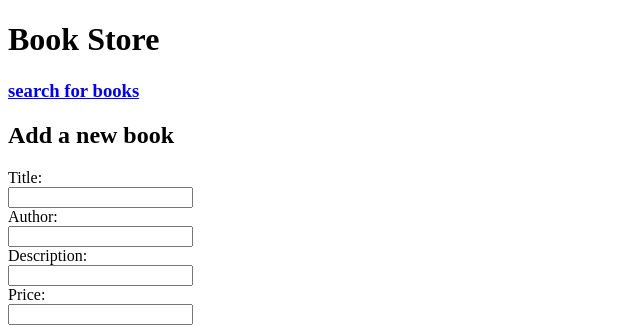
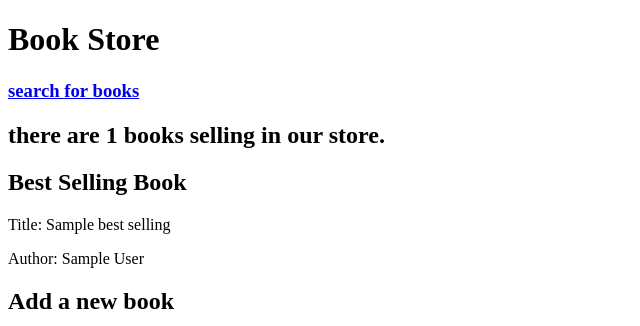
Before and after one commit to xuzhihuiCSY/449finalProj_bookStore, a Flask app: template templates/index.html in a window 1280 px wide. Shown: the top 326 px of the page, without its empty margins (0-640 px from the left). Run offline with Flask 3, Linux system fonts and the light colour scheme; the template is opened without the code that fills it: most values are stand-ins (such as "Sample title", 1, 10 or a date in 2020).

Commit message:
Add files via upload

```diff
--- a/main.py
+++ b/main.py
@@ -7,9 +7,23 @@ app = Flask(__name__)
 
 @app.route('/')
 def index():
-    response = requests.get('http://localhost:8000/books')  # Assuming your FastAPI server is running on this address
-    books = response.json()
-    return render_template('index.html', books=books)
+    response_books = requests.get('http://localhost:8000/books')
+    books = response_books.json()
+
+    response_count = requests.get('http://localhost:8000/books_count')
+    if response_count.status_code == 200:
+        count = response_count.json().get('total_books', 'N/A')
+    else:
+        count = 'N/A'
+
+    response_best_selling = requests.get('http://localhost:8000/best_selling_book')
+    if response_best_selling.status_code == 200:
+        best_selling = response_best_selling.json()
+    else:
+        best_selling = None
+
+    return render_template('index.html', books=books, count=count, best_selling=best_selling)
+
 
 @app.route('/book/<id>')
 def get_book(id):
@@ -63,6 +77,15 @@ def search_books():
     else:
         return render_template('search.html')
 
+@app.route('/sell_book/<id>', methods=['POST'])
+def sell_book(id):
+    quantity = int(request.form.get('quantity'))  # convert string to int
+    response = requests.put(f'http://localhost:8000/sell_book/{id}', json={"quantity": quantity})  # use json instead of data
+    if response.status_code == 200:
+        return redirect(url_for('get_book', id=id))
+    else:
+        # Handle the case when the sale is not successful
+        return 'Sale not successful', 400
 
 if __name__ == "__main__":
     app.run(port=5000)
--- a/templates/index.html
+++ b/templates/index.html
@@ -6,6 +6,17 @@
     <body>
         <h1>Book Store</h1>
         <h3><a href="/search">search for books</a></h3>
+        <h2>there are {{ count }} books selling in our store.</h2>
+
+        {% if best_selling %}
+            <h2>Best Selling Book</h2>
+            <p>Title: {{ best_selling.title }}</p>
+            <p>Author: {{ best_selling.author }}</p>
+        {% else %}
+            <p>No best selling book found.</p>
+        {% endif %}
+
+
         <h2>Add a new book</h2>
         <form action="/add_book" method="post">
             <label for="title">Title:</label><br>
```
Also changed, not shown: database.py (+27 -0 lines), fast_api.py (+25 -1 lines), templates/best_selling.html (added, +20 -0 lines), templates/book.html (+9 -0 lines).
